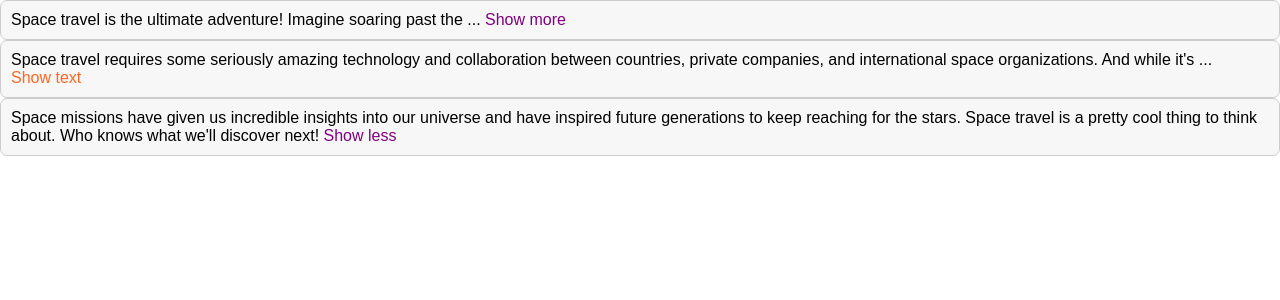
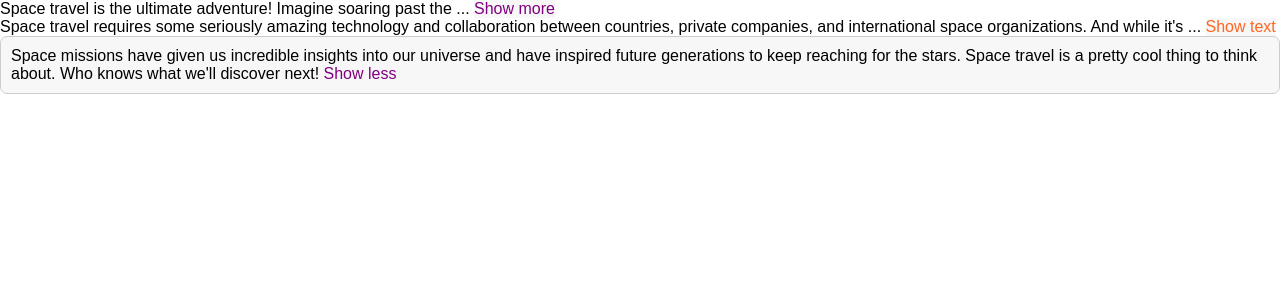
Before and after one commit to wbdvlpmnt/React_text_expander, a React (Create React App) app: page / in a window 1280 px wide. Shown: the top 300 px of the page. Built offline with nearby package versions, Linux system fonts and the light colour scheme; the HTML template or start-up script is replaced by a standard one.

Commit message:
added prop types and configurable css classname

```diff
--- a/src/App.js
+++ b/src/App.js
@@ -42,6 +42,7 @@ TextExpander.propTypes = {
   buttonColor: PropTypes.string,
   expanded: PropTypes.bool,
   collapsedNumWords: PropTypes.number,
+  className: PropTypes.string,
   children: PropTypes.string,
 };
 
@@ -51,12 +52,13 @@ function TextExpander({
   buttonColor = "purple",
   expanded = false,
   collapsedNumWords = 10,
+  className = "",
   children,
 }) {
   const [isExpanded, setIsExpanded] = useState(expanded);
 
   return (
-    <div className="box">
+    <div className={className}>
       <div>
         {isExpanded
           ? children
```
